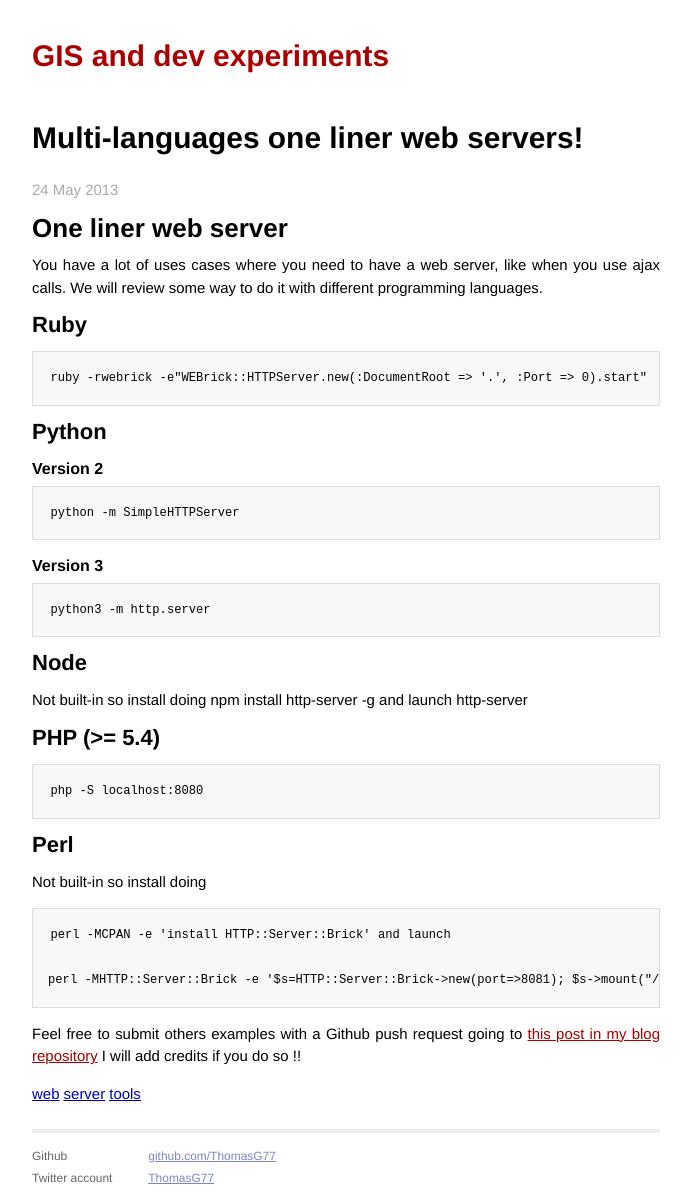
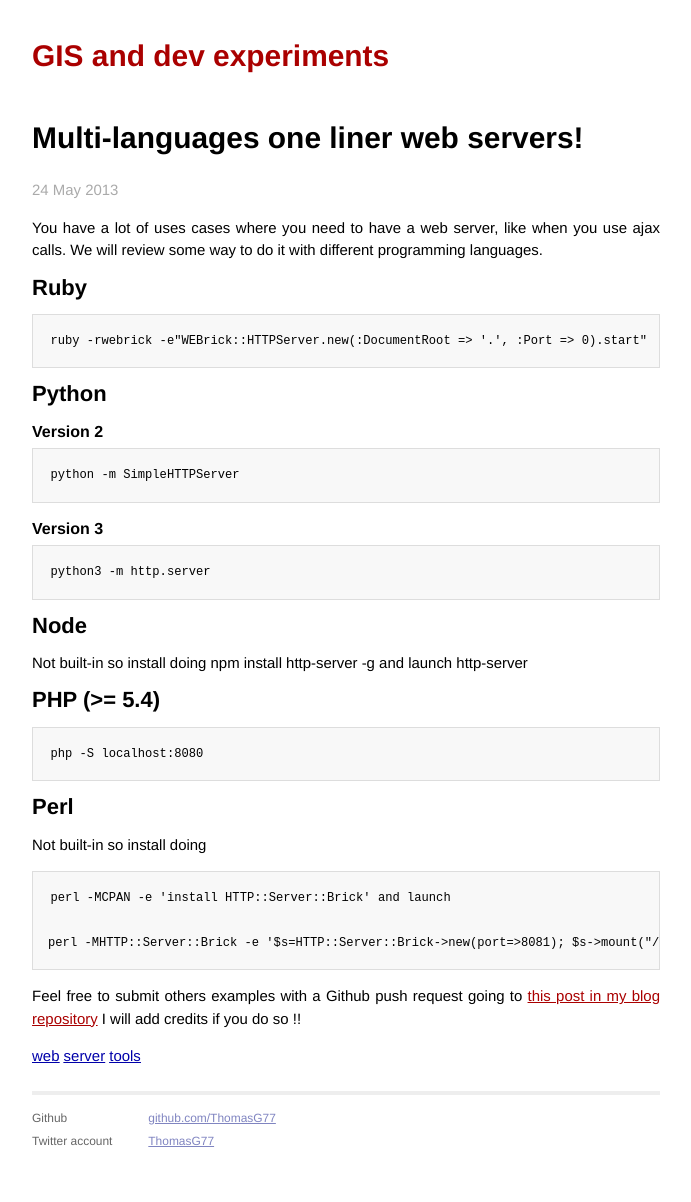
Before and after one commit to ThomasG77/thomasg77.github.io, a Jekyll site: the page built from _posts/2013-05-24-multi-languages-one-liner-web-servers.markdown, in a window 1280 px wide. Shown: the whole page, without its empty margins (294-985 px from the left). Built offline with Jekyll 4.4.1, drawn with Linux system fonts in a browser that asks for light colours; after the commit the page ends 1164 px from its top, so only the background shows below that.

Commit message:
Remove first line in the post

```diff
--- a/_posts/2013-05-24-multi-languages-one-liner-web-servers.markdown
+++ b/_posts/2013-05-24-multi-languages-one-liner-web-servers.markdown
@@ -7,8 +7,6 @@ tags: web server tools
 categories: server
 
 ---
-
-# One liner web server
 
 You have a lot of uses cases where you need to have a web server, like when you use ajax calls. We will review some way to do it with different programming languages.
 
```
